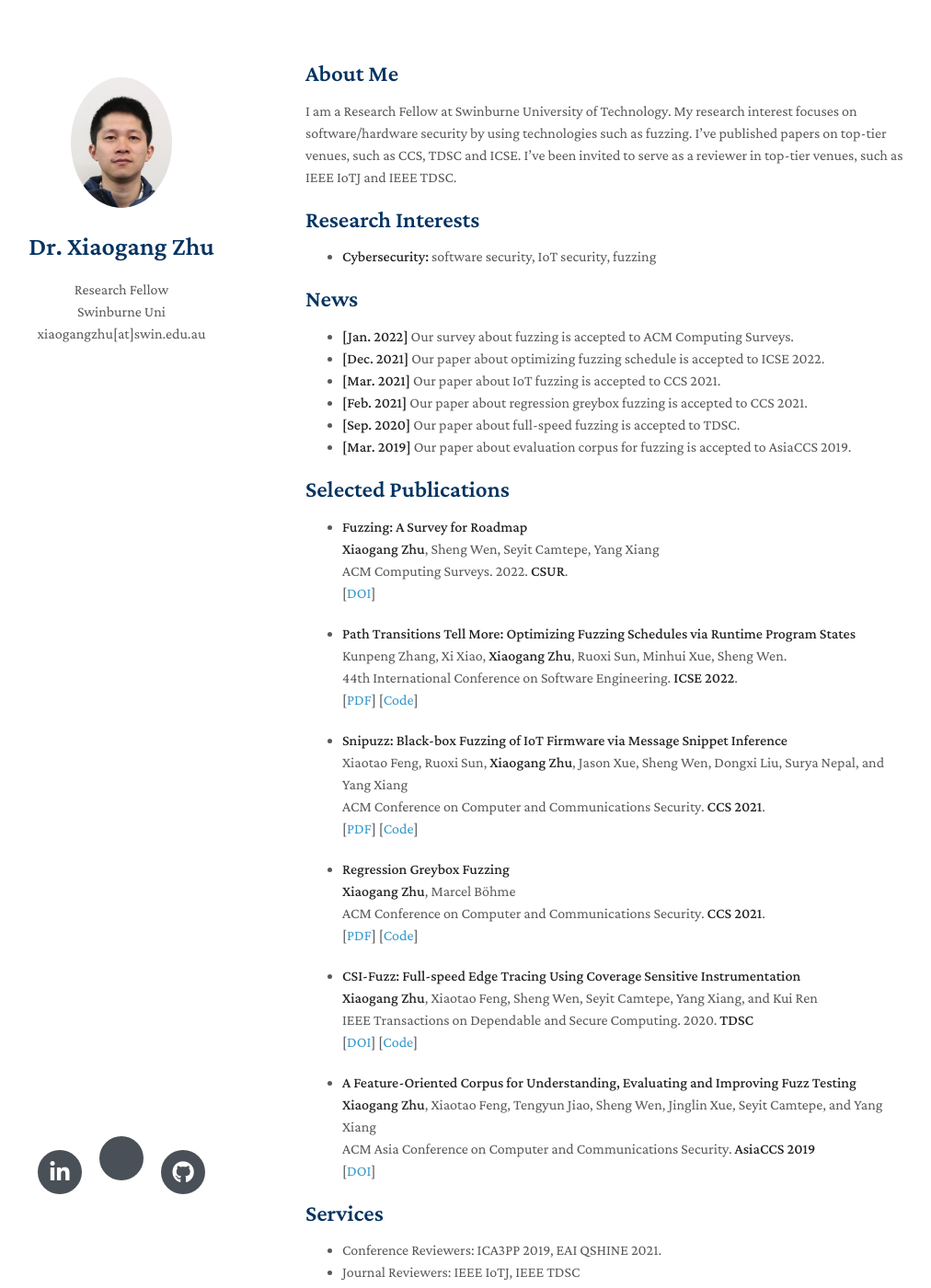
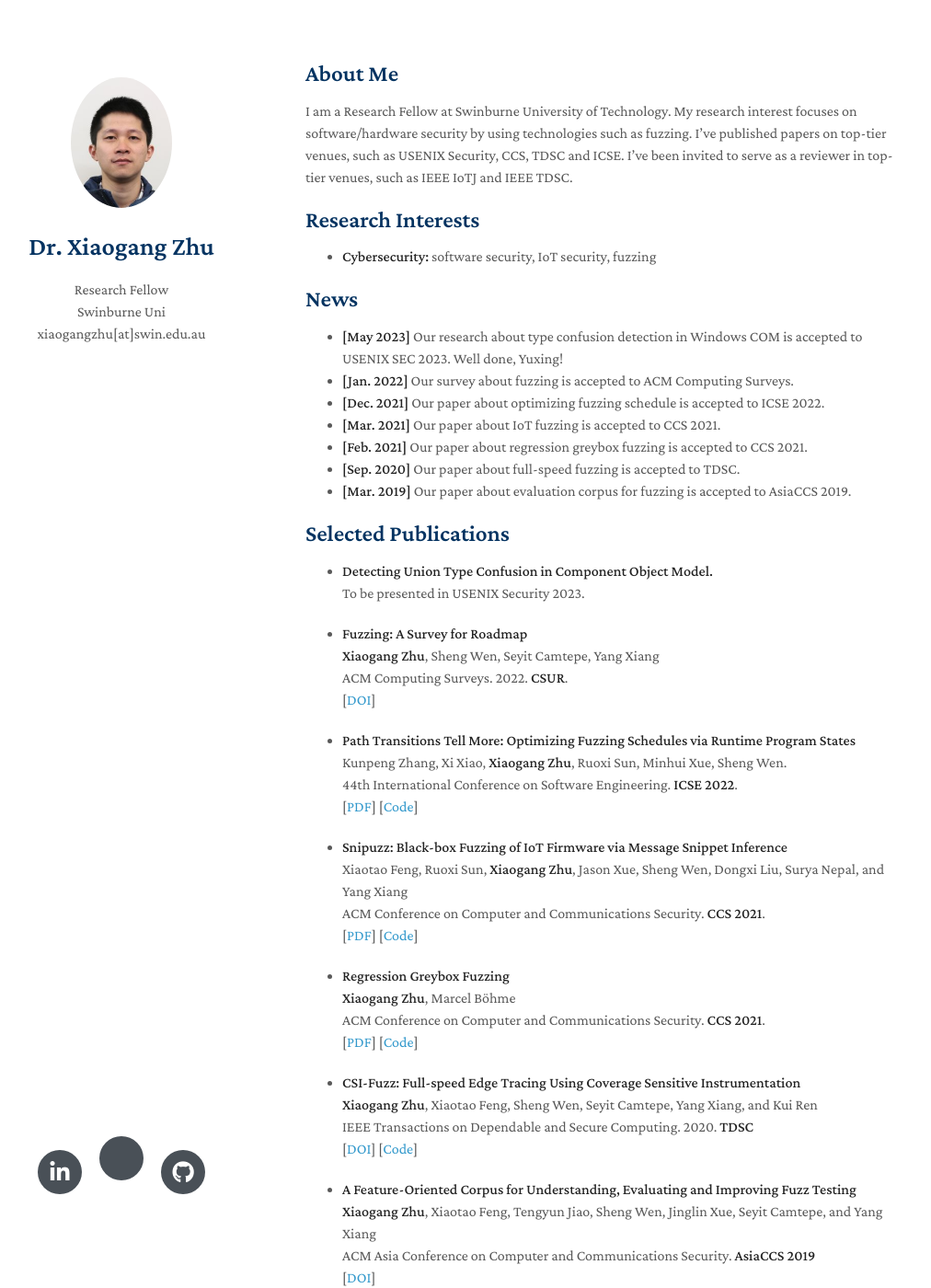
Before and after one commit to RosenZhu/rosenzhu.github.io, a Jekyll site: the page built from index.md, in a window 1280 px wide and 1400 px high. Shown: the whole window at 92% size, without its empty margins (138-1150 px from the left). Built offline with Jekyll 4.4.1, drawn with Linux system fonts in a browser that asks for light colours; nearby versions of some CDN libraries; a style sheet for code colours, icons or effects is not loaded; our own code applies the rules of GitHub Pages for plain Markdown files; some of the changed text lies outside the part shown.

Commit message:
Update index.md

```diff
--- a/index.md
+++ b/index.md
@@ -4,7 +4,7 @@ layout: homepage
 
 ## About Me
 
-I am a Research Fellow at Swinburne University of Technology. My research interest focuses on software/hardware security by using technologies such as fuzzing. I've published papers on top-tier venues, such as CCS, TDSC and ICSE. I've been invited to serve as a reviewer in top-tier venues, such as IEEE IoTJ and IEEE TDSC.
+I am a Research Fellow at Swinburne University of Technology. My research interest focuses on software/hardware security by using technologies such as fuzzing. I've published papers on top-tier venues, such as USENIX Security, CCS, TDSC and ICSE. I've been invited to serve as a reviewer in top-tier venues, such as IEEE IoTJ and IEEE TDSC.
 
 ## Research Interests
 
@@ -13,6 +13,7 @@ I am a Research Fellow at Swinburne University of Technology. My research intere
 
 ## News
 
+- **[May 2023]** Our research about type confusion detection in Windows COM is accepted to USENIX SEC 2023. Well done, Yuxing!
 - **[Jan. 2022]** Our survey about fuzzing is accepted to ACM Computing Surveys.
 - **[Dec. 2021]** Our paper about optimizing fuzzing schedule is accepted to ICSE 2022.
 - **[Mar. 2021]** Our paper about IoT fuzzing is accepted to CCS 2021.
@@ -21,6 +22,10 @@ I am a Research Fellow at Swinburne University of Technology. My research intere
 - **[Mar. 2019]** Our paper about evaluation corpus for fuzzing is accepted to AsiaCCS 2019.
 
 ## Selected Publications
+- **Detecting Union Type Confusion in Component Object Model.**
+  <br>
+  To be presented in USENIX Security 2023.
+  <br>
 
 - **Fuzzing: A Survey for Roadmap**
   <br>
```
Also changed, not shown: other parts of index.md (+1 -1 lines).
